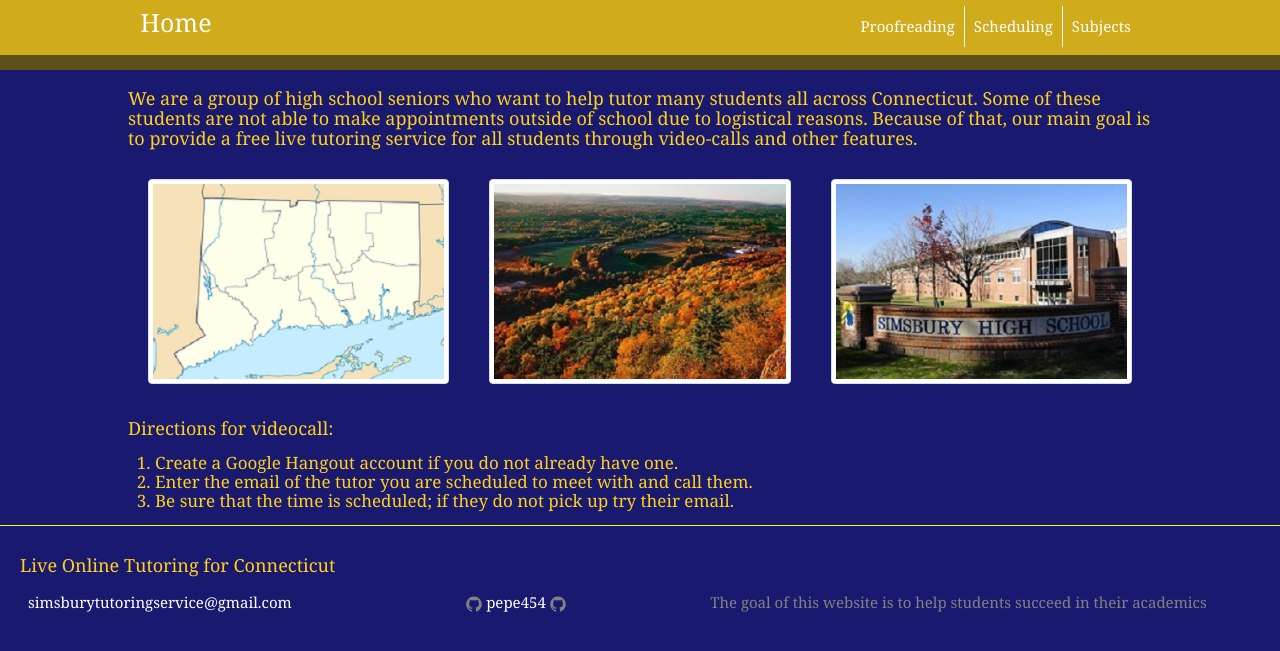
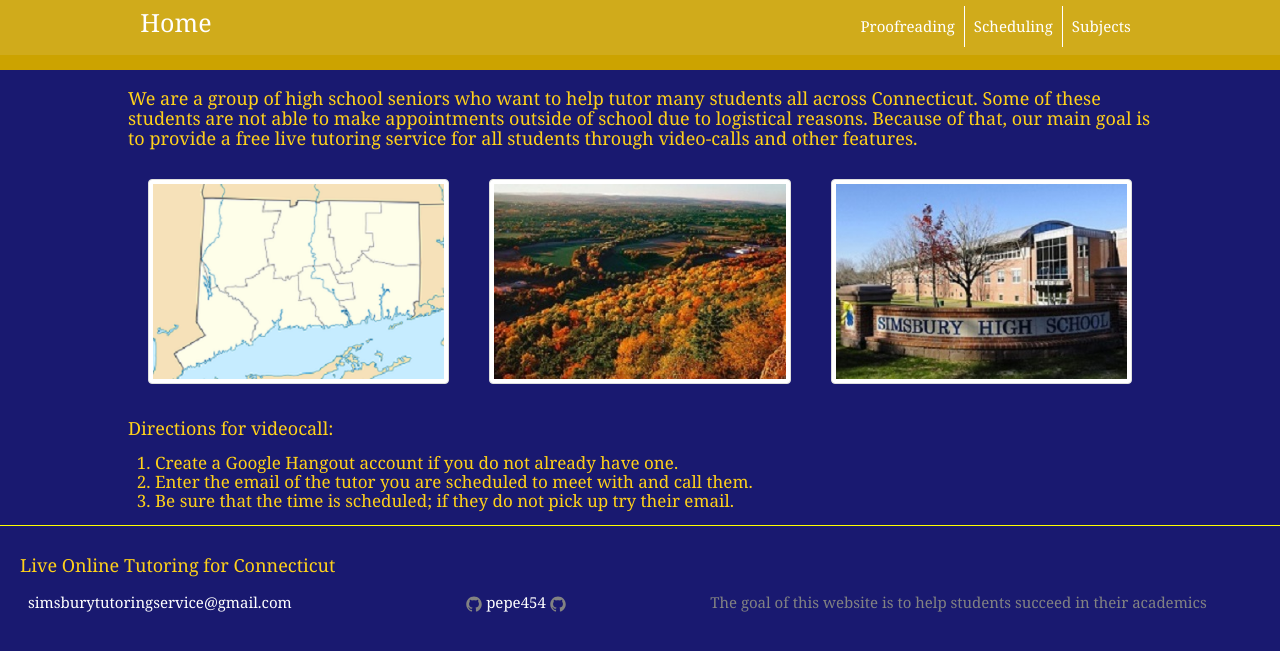
Before and after one commit to pepe454/pepe454.github.io, a Jekyll site: the page built from index.html, in a window 1280 px wide. Shown: the top 651 px of the page. Built offline with Jekyll 4.4.1, drawn with Linux system fonts in a browser that asks for light colours; the list of posts is cut into pages by our own code; comment, search, counter and statistics services are not loaded.

Commit message:
Update _layout.scss

```diff
--- a/_sass/_layout.scss
+++ b/_sass/_layout.scss
@@ -31,7 +31,7 @@
     display: block;
     text-align: center;
     background-color: #d0ab1b;
-    border-bottom: 15px solid #5E501A;
+    border-bottom: 15px solid #cca300;
     font-size: 0;
     font-family: Georgia;
 
```
